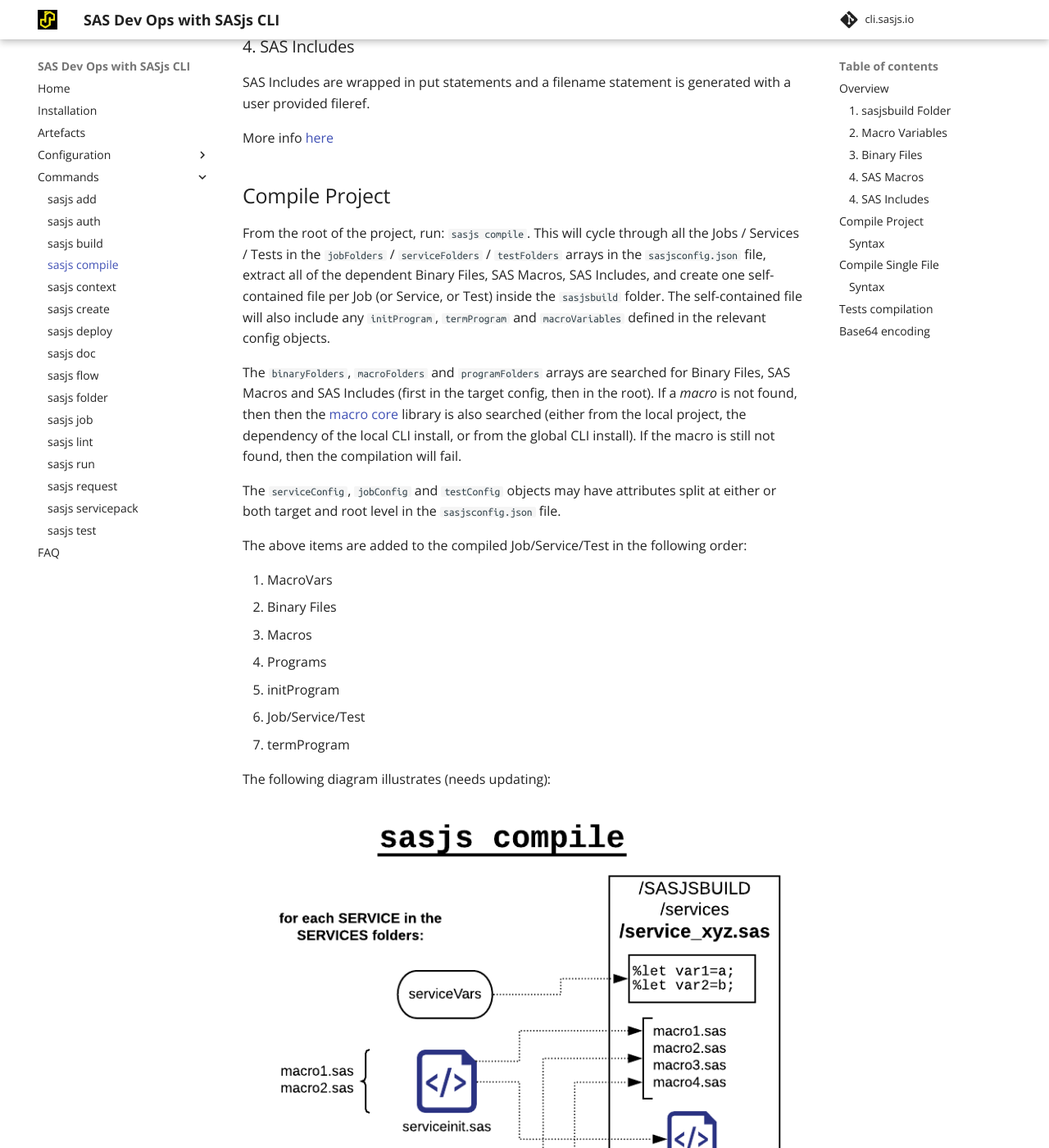
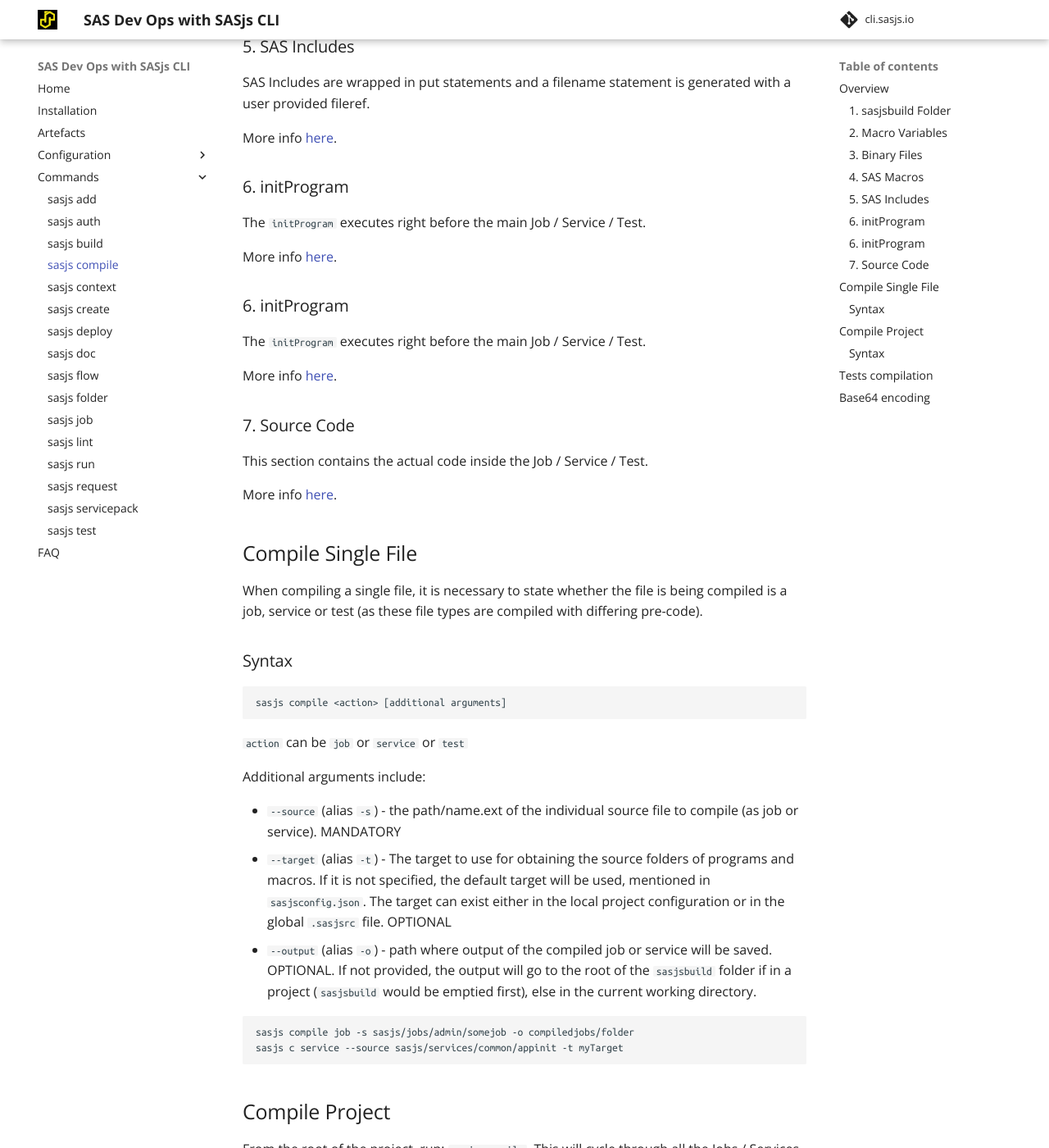
Before and after one commit to sasjs/cli.sasjs.io, an MkDocs documentation site: the page built from docs/compile.md, in a window 1280 px wide and 1400 px high, scrolled down 3394 px. Shown: the whole window at 82% size. Built offline with MkDocs 1.6.1 and Material for MkDocs 9.7.7, drawn with Linux system fonts in a browser that asks for light colours; comment, search, counter and statistics services are not loaded; some of the changed text lies outside the part shown.

Commit message:
chore: automated commit

````diff
--- a/docs/compile.md
+++ b/docs/compile.md
@@ -50,13 +50,54 @@
 
 SAS Macros are recursively compiled to ensure there is only one copy of each macro across the initProgram, termProgram, the primary artefact itself, and the `webout()` macros (if a Service or Test).
 
-More info [here](/artefacts/#sas-macros)
+More info [here](/artefacts/#sas-macros).
 
-### 4. SAS Includes
+### 5. SAS Includes
 
 SAS Includes are wrapped in put statements and a filename statement is generated with a user provided fileref.
 
-More info [here](/artefacts/#sas-includes)
+More info [here](/artefacts/#sas-includes).
+
+### 6. initProgram
+
+The `initProgram` executes right before the main Job / Service / Test.
+
+More info [here](/artefacts/#initprogram).
+
+### 6. initProgram
+
+The `initProgram` executes right before the main Job / Service / Test.
+
+More info [here](/artefacts/#initprogram).
+
+### 7. Source Code
+
+This section contains the actual code inside the Job / Service / Test.
+
+More info [here](/artefacts/#primary-sasjs-file-types).
+
+## Compile Single File
+
+When compiling a single file, it is necessary to state whether the file is being compiled is a job, service or test (as these file types are compiled with differing pre-code).
+
+### Syntax
+
+```
+sasjs compile <action> [additional arguments]
+```
+
+`action` can be `job` or `service` or `test`
+
+Additional arguments include:
+
+- `--source` (alias `-s`) - the path/name.ext of the individual source file to compile (as job or service). MANDATORY
+- `--target` (alias `-t`) - The target to use for obtaining the source folders of programs and macros. If it is not specified, the default target will be used, mentioned in `sasjsconfig.json`. The target can exist either in the local project configuration or in the global `.sasjsrc` file. OPTIONAL
+- `--output` (alias `-o`) - path where output of the compiled job or service will be saved. OPTIONAL. If not provided, the output will go to the root of the `sasjsbuild` folder if in a project (`sasjsbuild` would be emptied first), else in the current working directory.
+
+```bash
+sasjs compile job -s sasjs/jobs/admin/somejob -o compiledjobs/folder
+sasjs c service --source sasjs/services/common/appinit -t myTarget
+```
 
 ## Compile Project
 
@@ -102,28 +143,7 @@
 sasjs c -t someTarget
 ```
 
-## Compile Single File
 
-Instead of compiling an entire project, you can compile a single file.  It is necessary to state whether the file being compiled is a job, service or test (as these file types are compiled with differing pre-code).
-
-### Syntax
-
-```
-sasjs compile <action> [additional arguments]
-```
-
-`action` can be `job` or `service` or `test`
-
-Additional arguments include:
-
-- `--source` (alias `-s`) - the path/name.ext of the individual source file to compile (as job or service). MANDATORY
-- `--target` (alias `-t`) - The target to use for obtaining the source folders of programs and macros. If it is not specified, the default target will be used, mentioned in `sasjsconfig.json`. The target can exist either in the local project configuration or in the global `.sasjsrc` file. OPTIONAL
-- `--output` (alias `-o`) - path where output of the compiled job or service will be saved. OPTIONAL. If not provided, the output will go to the root of the `sasjsbuild` folder if in a project (`sasjsbuild` would be emptied first), else in the current working directory.
-
-```bash
-sasjs compile job -s sasjs/jobs/admin/somejob -o compiledjobs/folder
-sasjs c service --source sasjs/services/common/appinit -t myTarget
-```
 
 ## Tests compilation
 
````
Also changed, not shown: other parts of docs/compile.md (+1 -1 lines).
